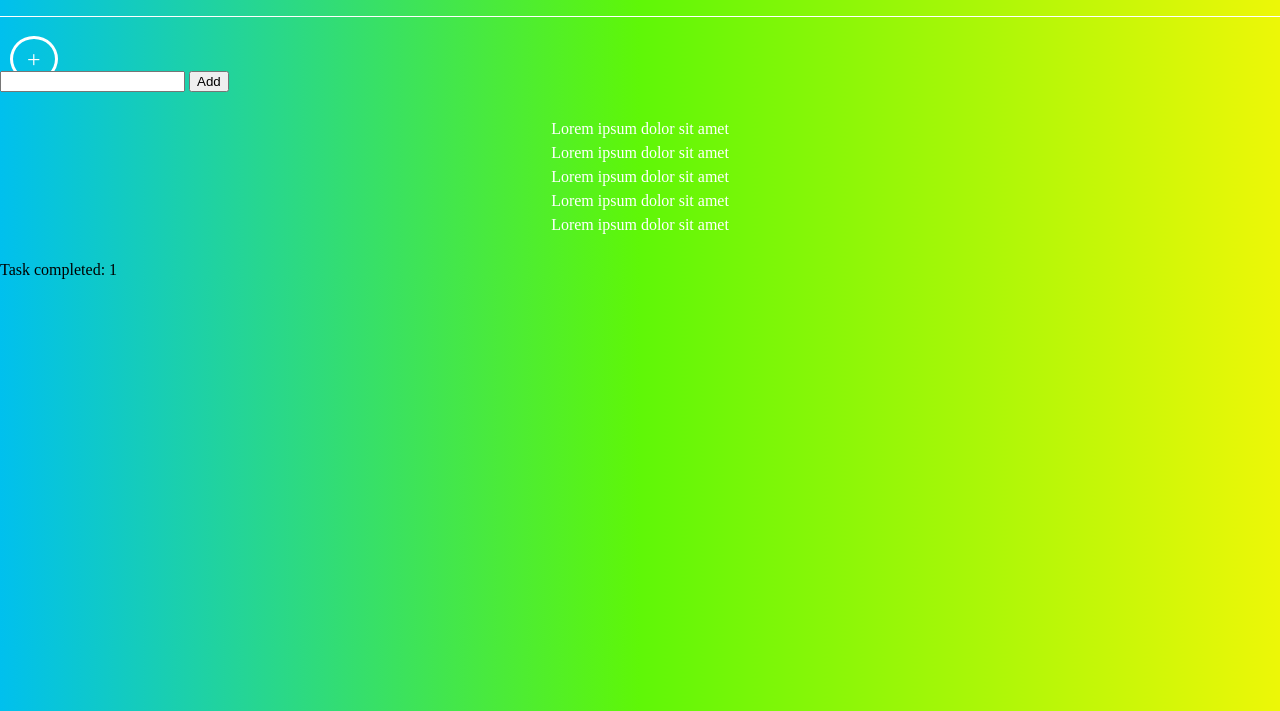
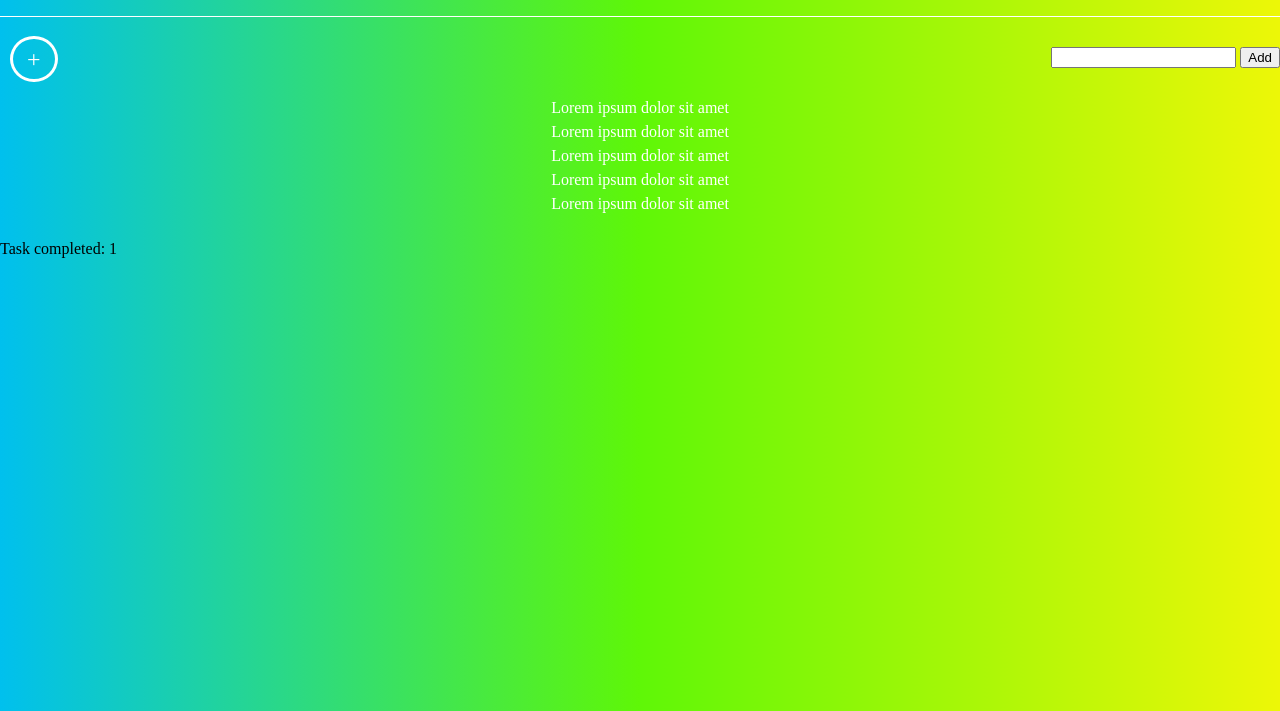
Before and after one commit to jessica-alexander/tasklist, a plain HTML site: page index.html in a window 1280 px wide. Shown: the part 89-800 px from the top of the page. Drawn offline with Linux system fonts and the light colour scheme.

Commit message:
add styling to form

```diff
--- a/stylesheet.css
+++ b/stylesheet.css
@@ -91,3 +91,7 @@ ul {
 a{
   text-decoration: none;
 }
+
+form {
+  float: right;
+}
```
